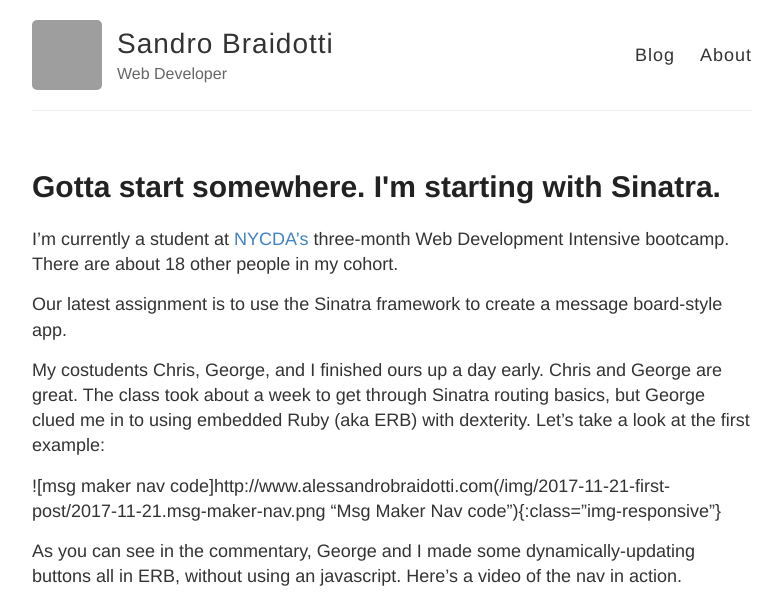
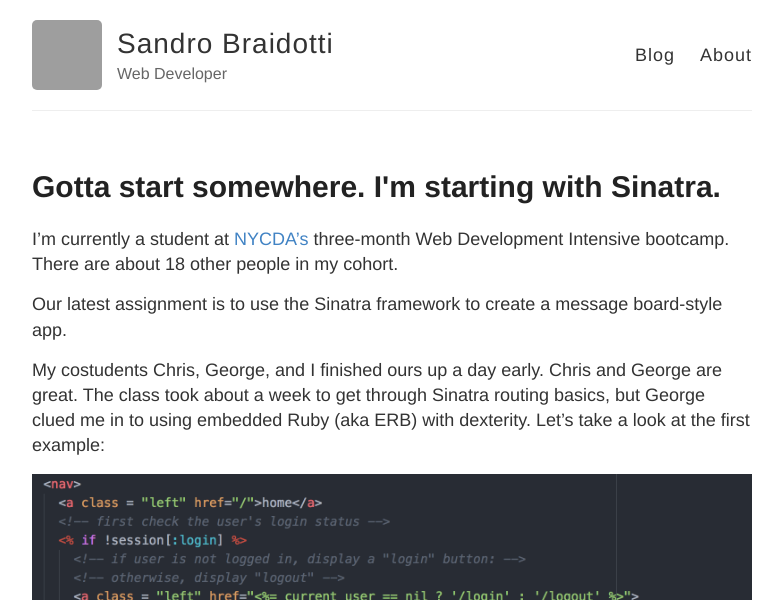
Before and after one commit to abraidotti/abraidotti.github.io, a Jekyll site: the page built from _posts/2017-11-21-first-post.md, in a window 1280 px wide and 900 px high, cut to the strip 0-600 px from the top of the window. Shown: the whole strip, without its empty margins (248-1031 px from the left). Built offline with Jekyll 4.4.1, drawn with Linux system fonts in a browser that asks for light colours; grey boxes are pictures that could not be loaded.

Commit message:
add slash to image path in drizzl post

```diff
--- a/_posts/2017-11-21-first-post.md
+++ b/_posts/2017-11-21-first-post.md
@@ -10,7 +10,7 @@
 My costudents Chris, George, and I finished ours up a day early. Chris and George are great. The class took about a week to get through Sinatra routing basics, but George clued me in to using embedded Ruby (aka ERB) with dexterity.
 Let's take a look at the first example:
 
-![msg maker nav code]{{site.url}}(/img/2017-11-21-first-post/2017-11-21.msg-maker-nav.png "Msg Maker Nav code"){:class="img-responsive"}
+![msg maker nav code](../img/2017-11-21-first-post/2017-11-21.msg-maker-nav.png "Msg Maker Nav code"){:class="img-responsive"}
 
 As you can see in the commentary, George and I made some dynamically-updating buttons all in ERB, without using an javascript. Here's a video of the nav in action.
 
```
